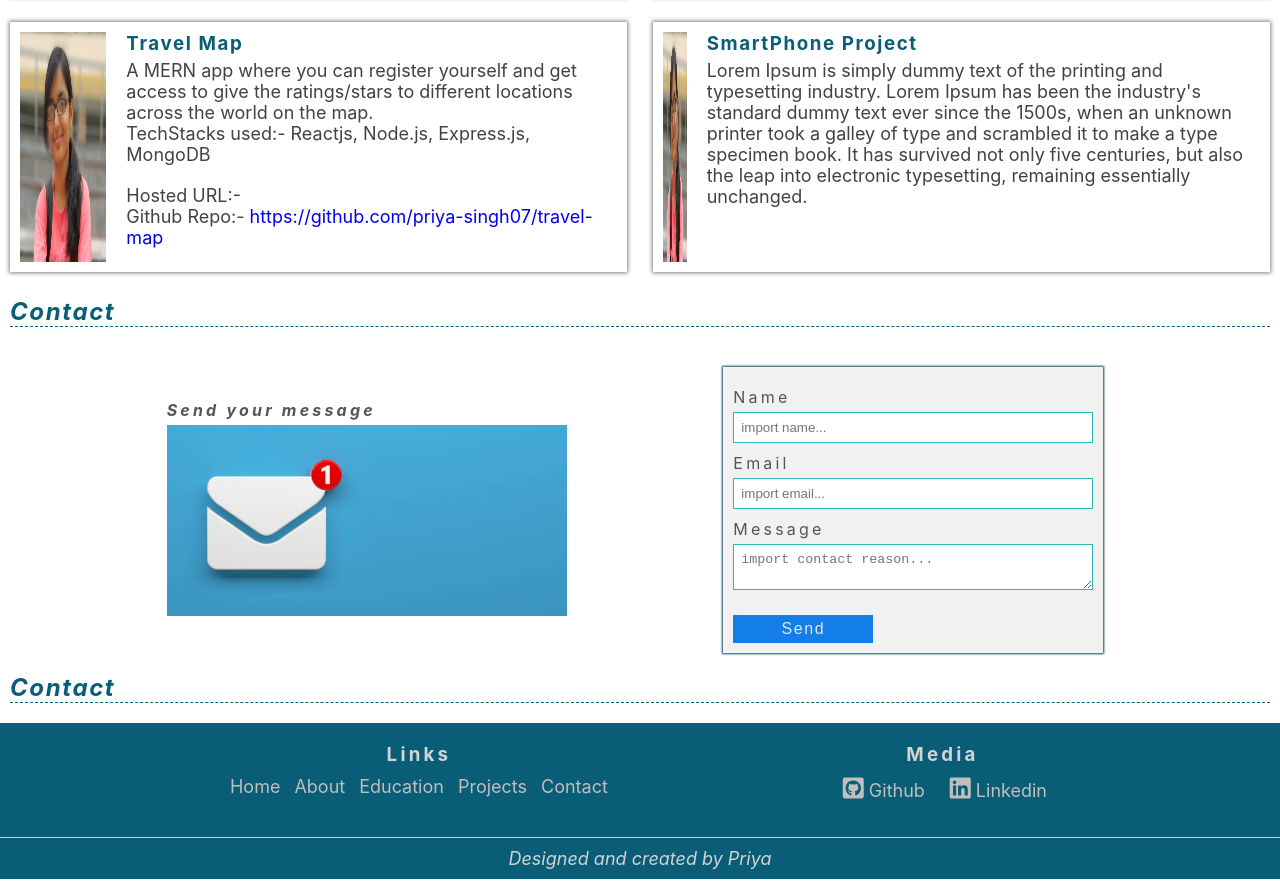
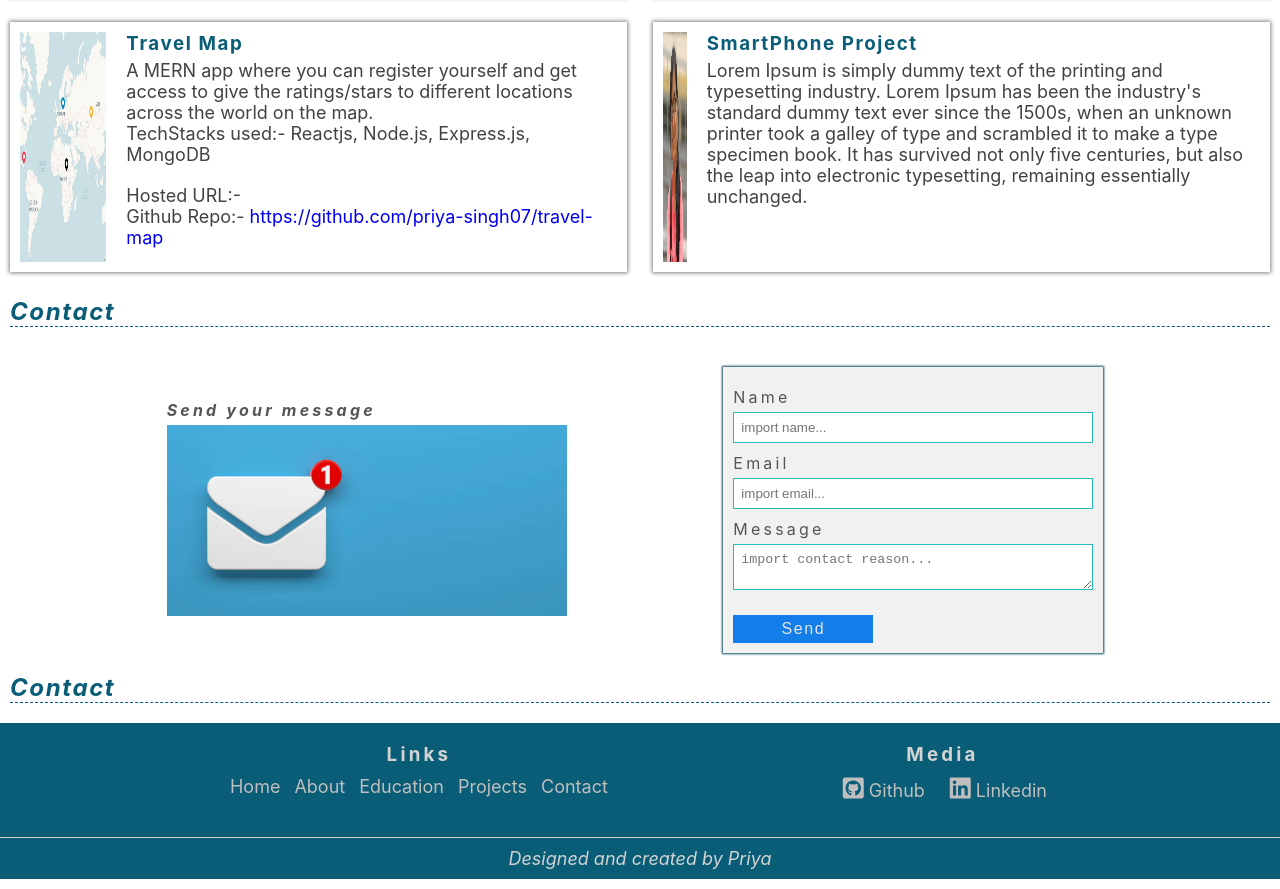
Before and after one commit to priya-singh07/Portfolio, a React (Create React App) app in the folder client/: page / in a window 1280 px wide. Shown: the part 1377-2266 px from the top of the page. Built offline with nearby package versions, Linux system fonts and the light colour scheme.

Commit message:
image added

```diff
--- a/client/src/components/homepages/project.js
+++ b/client/src/components/homepages/project.js
@@ -3,6 +3,7 @@ import { Link } from 'react-router-dom';
 import photo from '../../images/priya.jpg';
 import medical from '../../images/ss1.jpeg';
 import stalkword from '../../images/sw.jpeg';
+import map from '../../images/map.jpg';
 import { Element } from 'react-scroll';
 
 
@@ -42,7 +43,7 @@ const Project = () => {
                     {/* single project */}
                     <div className='single-project'>
                         <div className='single-project-img'>
-                            <img src={photo} alt='' />
+                            <img src={map} alt='' />
                         </div>
                         <div className='single-project-info'>
                             <h3>Travel Map</h3>
```
Also changed, not shown: client/src/images/map.jpg (added).
